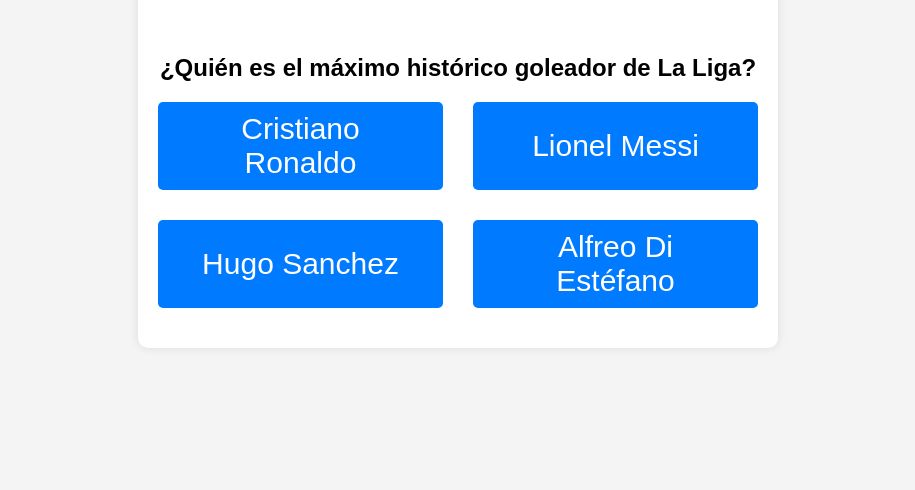
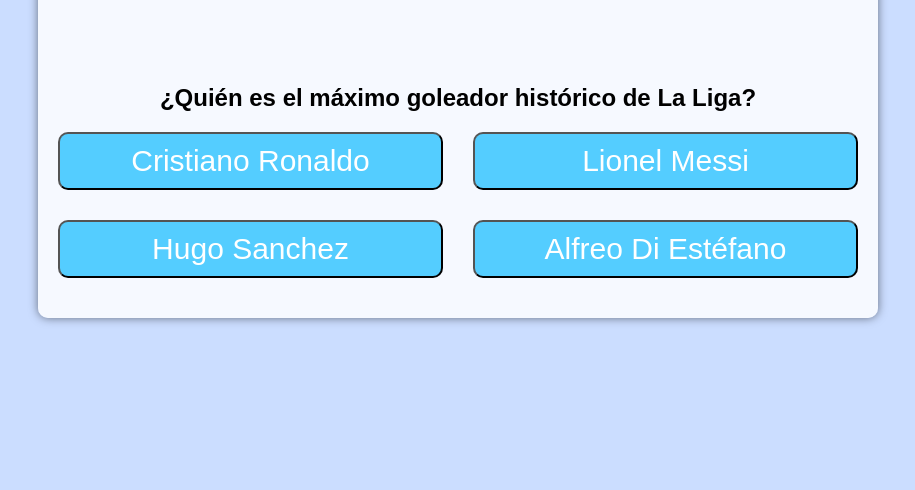
Before and after one commit to PedroAguadoLopez/quizz_practise, a plain HTML site: page index.html in a window 1280 px wide. Shown: the part 310-800 px from the top of the page, without its empty margins (182-1097 px from the left). Drawn offline with Linux system fonts and the light colour scheme.

Commit message:
Quiz La Liga

```diff
--- a/data.json
+++ b/data.json
@@ -1,6 +1,6 @@
 [
     {
-        "question": "¿Quién es el máximo histórico goleador de La Liga?",
+        "question": "¿Quién es el máximo goleador histórico de La Liga?",
         "options": ["Cristiano Ronaldo","Lionel Messi","Hugo Sanchez","Alfreo Di Estéfano"],
         "answer" : 1
     },
@@ -36,7 +36,7 @@
     },
     {
         "question":"¿Cuál ha sido el resultado con más número de goles en un partido oficial?",
-        "options": ["Athletic Bilbao 9 - Racing de Santander 5","Athelic Bilbao 12 - F.C. Barcelona 1", "Sevilla 11 - Atlético de Aviación 2", "Real Oviedo 9 - RCD Español 4"],
+        "options": ["Athletic Bilbao 9 - Racing de Santander 5","Athletic Bilbao 12 - F.C. Barcelona 1", "Sevilla 11 - Atlético de Aviación 2", "Real Oviedo 9 - RCD Español 4"],
         "answer" : 0
     },
     {
--- a/style.css
+++ b/style.css
@@ -1,6 +1,6 @@
 body {
     font-family: Arial, sans-serif;
-    background-color: #f4f4f4;
+    background-color: #0059ff34;
     margin: 0;
     padding: 0;
     display: flex;
@@ -10,17 +10,17 @@ body {
 }
 
 .container {
-    max-width: 600px;
+    max-width: 800px;
     width: 90%;
-    background: white;
+    background: rgba(255, 255, 255, 0.836);
     padding: 20px;
     border-radius: 10px;
-    box-shadow: 0 0 10px rgba(0, 0, 0, 0.1);
+    box-shadow: 0 0 10px rgba(0, 0, 0, 0.5);
     text-align: center;
 }
 
 h1 {
-    color: #333;
+    color: #000000;
     font-family: Georgia, 'Times New Roman', Times, serif;
     margin-bottom: 100px;
     font-size: 50px;
@@ -36,16 +36,15 @@ h1 {
 
 button {
     padding: 10px 40px;
-    border: none;
-    border-radius: 5px;
+    border-radius: 10px;
     cursor: pointer;
     font-size: 30px;
     transition: background-color 0.3s;
 }
 
 .options button {
-    background-color: #007bff;
-    color: white;
+    background-color: #00b7ffa8;
+    color: rgb(255, 255, 255);
 }
 
 .options button:hover {
@@ -53,19 +52,20 @@ button {
 }
 
 .options button.correct {
-    background-color: #28a745;
+    background-color: #28a746;
 }
 
 .options button.incorrect {
-    background-color: #dc3545;
+    background-color: #dc3546;
 }
 
 .result {
-    margin-top: 20px;
+    margin-top: 30px;
 }
 
 .final-score {
     margin-top: 20px;
+
 }
 
 .hidden {
```
Also changed, not shown: index.html (+0 -4 lines).
